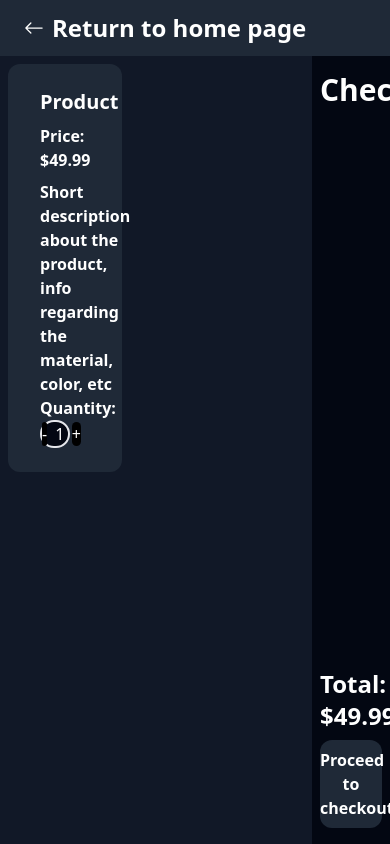
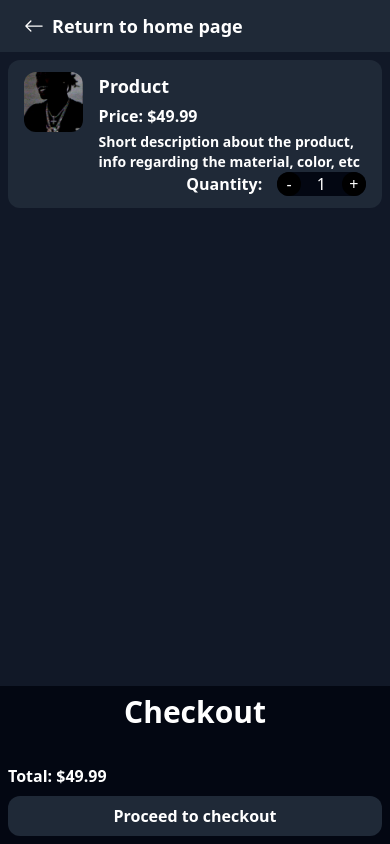
Before and after one commit to FlackCode/odin_StoreMUI, a React app: page /cart in a window 390 px wide. Built offline with nearby package versions, Linux system fonts and the light colour scheme; the HTML template or start-up script is replaced by a standard one.

Commit message:
Responsive cart, logic time!

```diff
--- a/src/Components/Cart.jsx
+++ b/src/Components/Cart.jsx
@@ -8,25 +8,25 @@ export default function Cart() {
                 <Link to='/'>
                 <div className='flex flex-row gap-2 items-center hover:cursor-pointer'>
                     <BsArrowLeft className='text-white text-xl '/>
-                    <h1 className='text-white font-bold text-2xl select-none'>Return to home page</h1>
+                    <h1 className='text-white font-bold xl:text-2xl xsm: text-lg select-none'>Return to home page</h1>
                 </div>
                 </Link>
             </div>
-            <div className='flex flex-grow flex-row justify-between bg-gray-900 overflow-hidden'>
-                <div className='w-2/6 flex flex-col gap-4 p-2 overflow-auto'>
-                    <div className='bg-gray-800 px-4 py-6 rounded-xl flex flex-row gap-4 justify-between'>
-                        <div className='w-1/2'>
-                            <img src={agccover} className='rounded-2xl'/>
+            <div className='flex flex-grow md:flex-row xsm:flex-col justify-between bg-gray-900 overflow-hidden'>
+                <div className='md:w-2/5 xl:w-1/5 xsm:w-full flex flex-col gap-4 p-2 overflow-auto'>
+                    <div className='bg-gray-800 px-4 md:py-6 xsm:py-3 rounded-xl flex flex-row gap-4 justify-between'>
+                        <div className='md:w-1/2 xsm:w-1/3'>
+                            <img src={agccover} className='md:rounded-2xl xsm:rounded-xl'/>
                         </div>
                         <div className='flex flex-col justify-between'>
-                            <div className='flex flex-col gap-2'>
-                                <h1 className="text-white font-bold text-xl">Product</h1>
+                            <div className='flex flex-col md:gap-2 xsm: gap-1'>
+                                <h1 className="text-white font-bold md:text-xl xsm:text-lg">Product</h1>
                                 <p className='text-white font-semibold text-base'>Price: $49.99</p>
-                                <p className='text-white font-semibold text-base'>Short description about the product, info regarding the material, color, etc</p>
+                                <p className='text-white font-semibold md:text-base xsm:text-sm'>Short description about the product, info regarding the material, color, etc</p>
                             </div>
-                            <div>
+                            <div className='flex flex-row justify-end items-center gap-2'>
                                 <h1 className='font-bold text-white w-2/6 text-center'>Quantity: </h1>
-                                <div className='flex flex-row gap-2 text-white border-2 rounded-2xl w-2/6 justify-around items-center bg-gray-950'>
+                                <div className='flex flex-row gap-2 text-white rounded-2xl w-2/6 justify-around items-center bg-gray-950'>
                                     <button className='bg-black w-1/3 rounded-xl'>-</button>
                                     <p className='select-none w-1/3 text-center '>1</p>
                                     <button className='bg-black w-1/3 rounded-xl'>+</button>
@@ -35,12 +35,12 @@ export default function Cart() {
                         </div>
                     </div>
                 </div>
-                <div className='w-1/5 h-full px-2 py-4 bg-gray-950 flex flex-col justify-between '>
+                <div className='md:w-1/5 xsm:w-full md:h-full xsm:h-1/5 px-2 md:py-4 xsm:py-2 bg-gray-950 flex flex-col justify-between '>
                     <div>
                         <h1 className='text-center text-white text-3xl font-bold'>Checkout</h1>
                     </div>
                     <div>
-                        <h1 className='text-white text-2xl font-bold mb-2'>Total: $49.99</h1>
+                        <h1 className='text-white md:text-xl xsm:text-base font-bold mb-2'>Total: $49.99</h1>
                         <button className='text-white font-bold bg-gray-800 w-full py-2 rounded-xl hover:cursor-pointer hover:bg-gray-900 transition-all duration-200'>Proceed to checkout</button>
                     </div>
                 </div>
```
